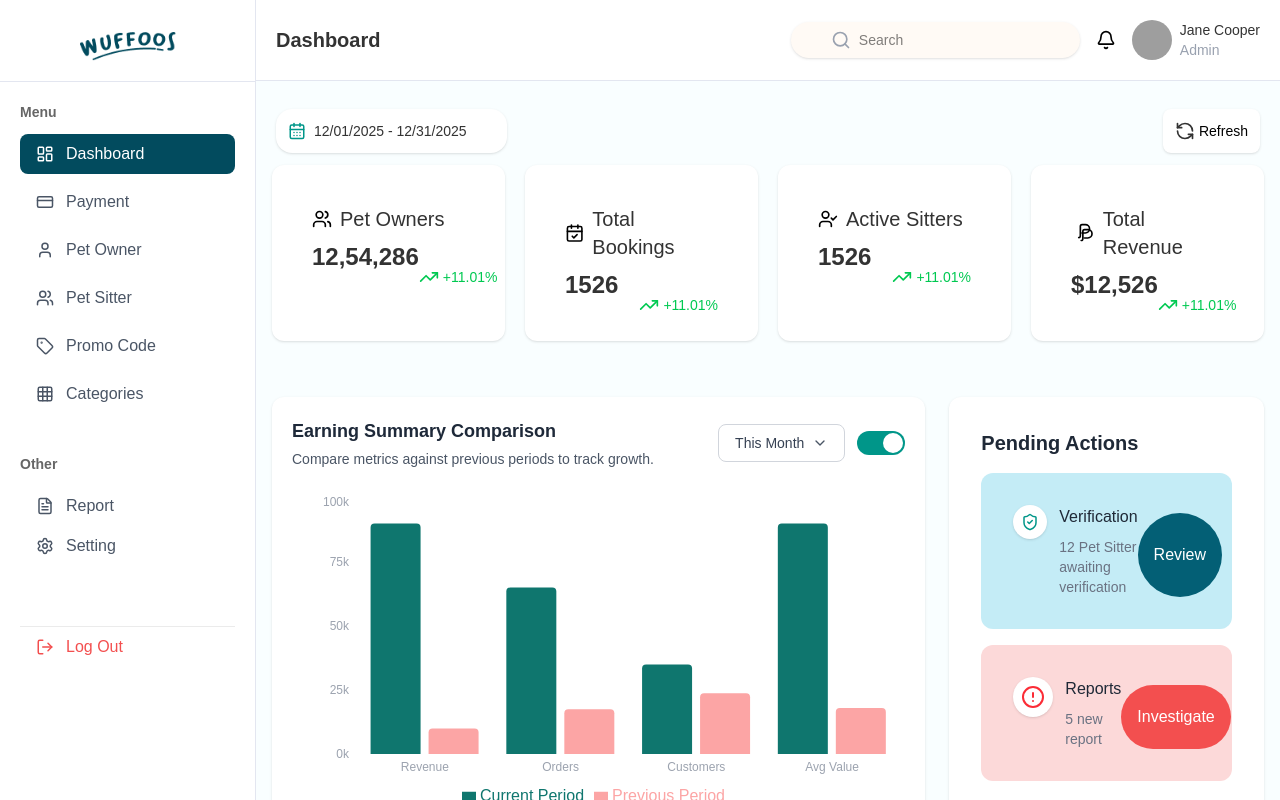
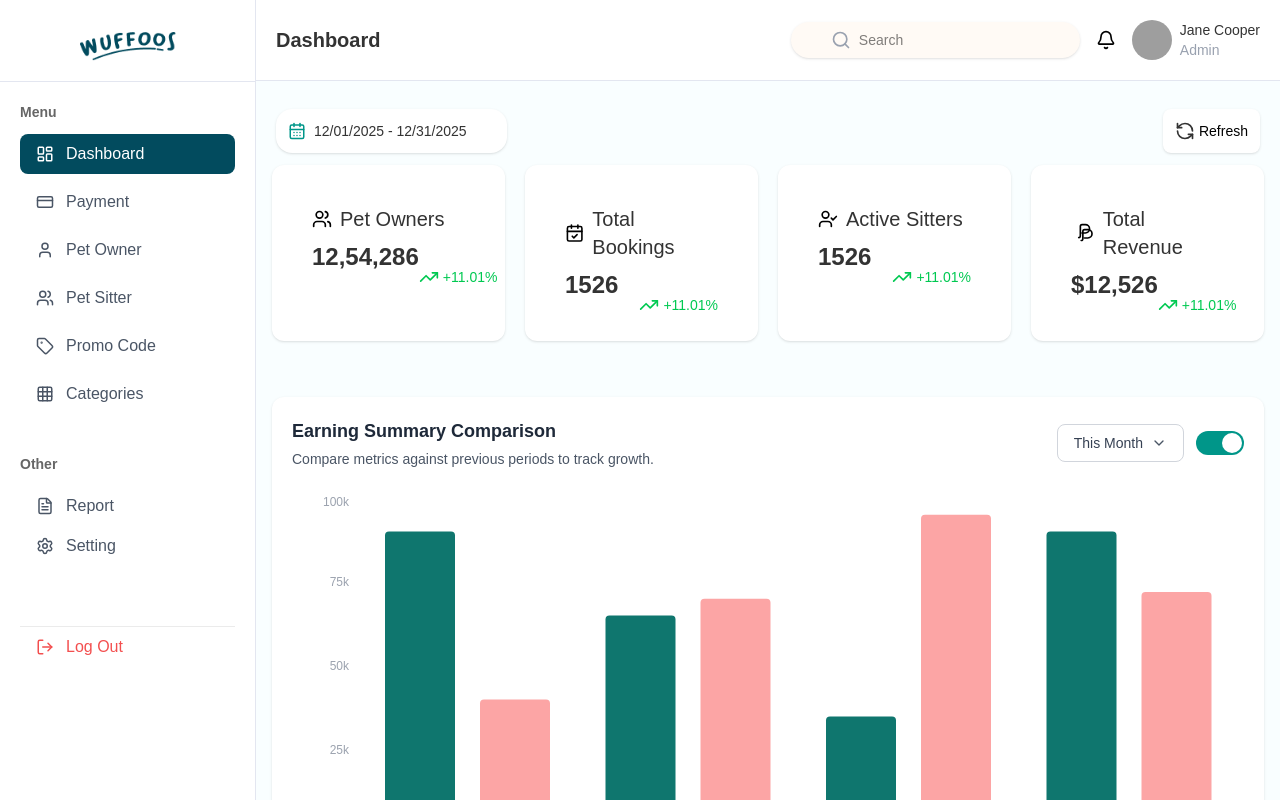
Before and after one commit to Topan-Roy/pet-care-DB, a React (Vite) app: page /dashboard in a window 1280 px wide. Shown: the top 800 px of the page. Built offline with nearby package versions, Linux system fonts and the light colour scheme; grey boxes are pictures that could not be loaded.

Commit message:
added EarningSummary update

```diff
--- a/src/Components/EarningSummary.jsx
+++ b/src/Components/EarningSummary.jsx
@@ -63,17 +63,16 @@ const EarningSummary = () => {
   ];
   const comparisonData = rawData.map((item) => ({
     ...item,
-    fullCurrent: item.current,
-    fullPrevious: item.previous,
-    current: comparisonEnabled ? item.current : item.current * 0.25,
-    previous: !comparisonEnabled ? item.previous : item.previous * 0.25,
+    current: item.current,
+    previous: item.previous,
   }));
   const CustomTooltip = ({ active, payload, label }) => {
     if (active && payload && payload.length) {
-      if (payload.length === 2) {
       const data = payload[0].payload;
-        const currentVal = data.fullCurrent;
-        const previousVal = data.fullPrevious;
+      const currentVal = data.current;
+      const previousVal = data.previous;
+
+      if (comparisonEnabled) {
         const percentageChange =
           previousVal > 0
             ? (((currentVal - previousVal) / previousVal) * 100).toFixed(0)
@@ -110,13 +109,25 @@ const EarningSummary = () => {
             </div>
           </div>
         );
+      } else {
+        return (
+          <div className="bg-white border border-gray-200 p-4 rounded-lg shadow-lg min-w-[150px]">
+            <h4 className="font-semibold text-gray-800 mb-2">{label}</h4>
+            <div className="flex justify-between items-center text-sm">
+              <span className="text-blue-600 font-medium">Current:</span>
+              <span className="font-bold text-gray-900">
+                {currentVal.toLocaleString()}
+              </span>
+            </div>
+          </div>
+        );
       }
     }
     return null;
   };
   return (
-    <div className="grid grid-cols-1 md:grid-cols-3 gap-6 p-4">
-      <div className="md:col-span-2 bg-[#FFFFFF] p-5 rounded-xl shadow-sm">
+    <div className="p-4">
+      <div className="w-full h-1/2 bg-[#FFFFFF] p-5 rounded-xl shadow-sm">
         <div className="flex flex-col md:flex-row justify-between items-start md:items-center mb-6 gap-4">
           <div>
             <h2 className="text-lg font-semibold text-gray-800">
@@ -151,8 +162,7 @@ const EarningSummary = () => {
                       <button
                         key={period}
                         onClick={() => handlePeriodSelect(period)}
-                        className={`w-full text-left px-4 py-2 text-sm hover:bg-gray-50 transition-colors ${
-                          selectedPeriod === period
+                        className={`w-full text-left px-4 py-2 text-sm hover:bg-gray-50 transition-colors ${selectedPeriod === period
                           ? "bg-teal-50 text-teal-700 font-medium"
                           : "text-gray-700"
                           }`}
@@ -275,13 +285,11 @@ const EarningSummary = () => {
             <div className="flex items-center gap-2">
               <button
                 onClick={() => setComparisonEnabled(!comparisonEnabled)}
-                className={`relative w-12 h-6 rounded-full transition-colors ${
-                  comparisonEnabled ? "bg-teal-600" : "bg-gray-300"
+                className={`relative w-12 h-6 rounded-full transition-colors ${comparisonEnabled ? "bg-teal-600" : "bg-gray-300"
                   }`}
               >
                 <div
-                  className={`absolute top-0.5 left-0.5 w-5 h-5 bg-white rounded-full transition-transform ${
-                    comparisonEnabled ? "translate-x-6" : "translate-x-0"
+                  className={`absolute top-0.5 left-0.5 w-5 h-5 bg-white rounded-full transition-transform ${comparisonEnabled ? "translate-x-6" : "translate-x-0"
                     }`}
                 />
               </button>
@@ -289,9 +297,9 @@ const EarningSummary = () => {
           </div>
         </div>
         <div className="space-y-4">
-          <div className="w-full h-80">
+          <div className="w-full h-100">
             <ResponsiveContainer width="100%" height="100%">
-              <BarChart data={comparisonData} barGap={8}>
+              <BarChart data={comparisonData} barGap={25}>
                 <XAxis
                   dataKey="category"
                   axisLine={false}
@@ -315,54 +323,24 @@ const EarningSummary = () => {
                   radius={[4, 4, 0, 0]}
                   name="Current Period"
                   animationDuration={800}
+                  barSize={70}
                 />
+                {comparisonEnabled && (
                   <Bar
                     dataKey="previous"
                     fill="#fca5a5"
                     radius={[4, 4, 0, 0]}
                     name="Previous Period"
                     animationDuration={800}
+                    barSize={70}
                   />
+                )}
               </BarChart>
             </ResponsiveContainer>
           </div>
         </div>
       </div>
-      <div className="space-y-4 bg-[#FFFFFF] rounded-xl shadow-sm p-8">
-        <p className="font-semibold text-xl text-[#1F2937]">Pending Actions</p>
-        <div className="flex justify-between bg-[#1BB6DB42] p-8 rounded-xl">
-          <div className="flex items-start gap-3">
-            <div className="bg-white p-2 rounded-full shadow-sm">
-              <ShieldCheck size={18} className="text-teal-600" />
-            </div>
-            <div>
-              <p className="font-medium text-[#1F2937] mb-2 text-md">
-                Verification
-              </p>
-              <p className="text-sm text-gray-500">
-                12 Pet Sitter awaiting verification
-              </p>
-            </div>
-          </div>
-          <button className="mt-2 bg-[#035F75] text-white px-4 rounded-full text-nd cursor-pointer">
-            Review
-          </button>
-        </div>
-        <div className="flex justify-between bg-[#FCD9D9] p-8 rounded-xl">
-          <div className="flex items-start gap-3">
-            <div className="bg-white p-2 rounded-full shadow-sm">
-              <AlertCircle size={24} className="text-red-500" />
-            </div>
-            <div>
-              <p className="font-medium text-[#1F2937] mb-2 text-md">Reports</p>
-              <p className="text-sm text-gray-500">5 new report</p>
-            </div>
-          </div>
-          <button className="mt-2 bg-[#F34F4F] text-white px-4 p-3 rounded-full text-md cursor-pointer">
-            Investigate
-          </button>
-        </div>
-      </div>
+
     </div>
   );
 };
```
Also changed, not shown: 1 other file (tests, documents, lock files or other folders). Lines whose indentation alone changed are shown as unchanged.
